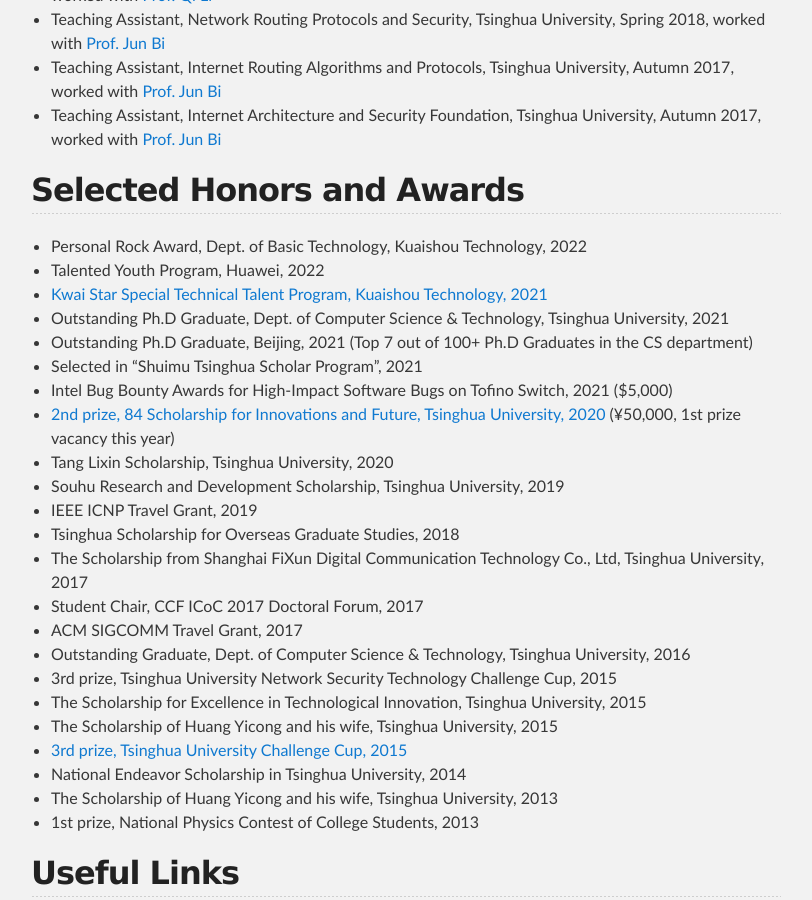
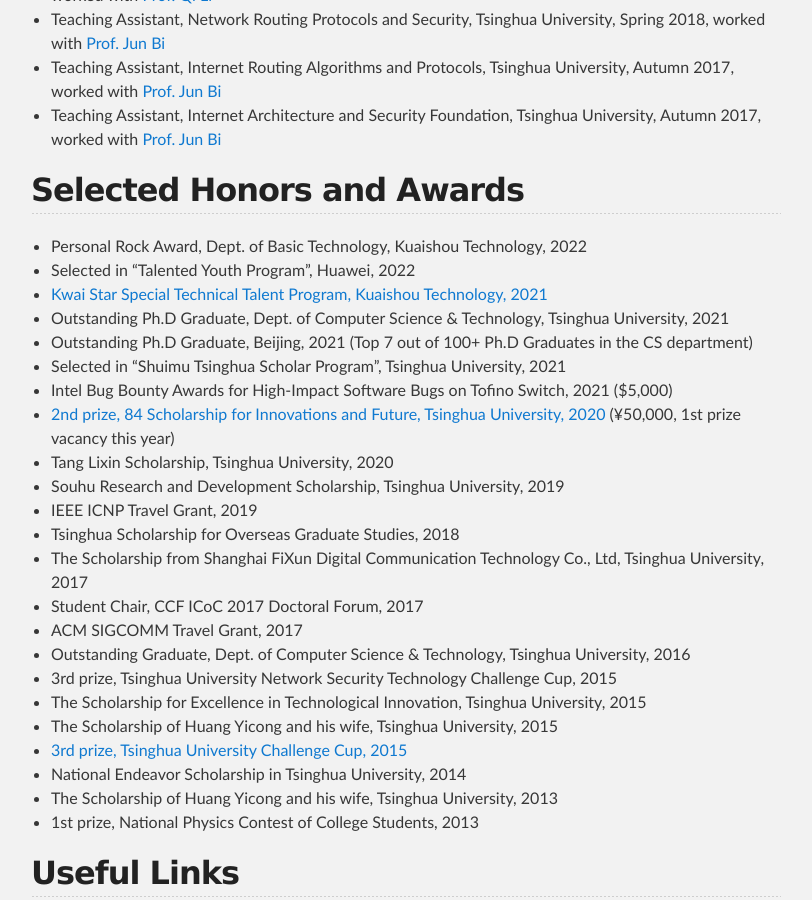
Before and after one commit to zhangmenghao/zhangmenghao.github.io, a Jekyll site: the page built from index.md, in a window 1280 px wide and 900 px high, scrolled down 5208 px. Shown: the whole window, without its empty margins (234-1046 px from the left). Built offline with Jekyll 4.4.1, drawn with Linux system fonts in a browser that asks for light colours.

Commit message:
Update honor

```diff
--- a/index.md
+++ b/index.md
@@ -185,11 +185,11 @@
 
 ## Selected Honors and Awards
 * Personal Rock Award, Dept. of Basic Technology, Kuaishou Technology, 2022
-* Talented Youth Program, Huawei, 2022
+* Selected in "Talented Youth Program", Huawei, 2022
 * [Kwai Star Special Technical Talent Program, Kuaishou Technology, 2021](https://mp.weixin.qq.com/s/iaD-LH6nAu_ngHp0OShfNw)
 * Outstanding Ph.D Graduate, Dept. of Computer Science & Technology, Tsinghua University, 2021
 * Outstanding Ph.D Graduate, Beijing, 2021 (Top 7 out of 100+ Ph.D Graduates in the CS department)
-* Selected in "Shuimu Tsinghua Scholar Program", 2021
+* Selected in "Shuimu Tsinghua Scholar Program", Tsinghua University, 2021
 * Intel Bug Bounty Awards for High-Impact Software Bugs on Tofino Switch, 2021 ($5,000)
 * [2nd prize, 84 Scholarship for Innovations and Future, Tsinghua University, 2020](https://mp.weixin.qq.com/s/P58fS1-Gb9dsrpgiV1rzGw) (¥50,000, 1st prize vacancy this year)
 * Tang Lixin Scholarship, Tsinghua University, 2020
```
